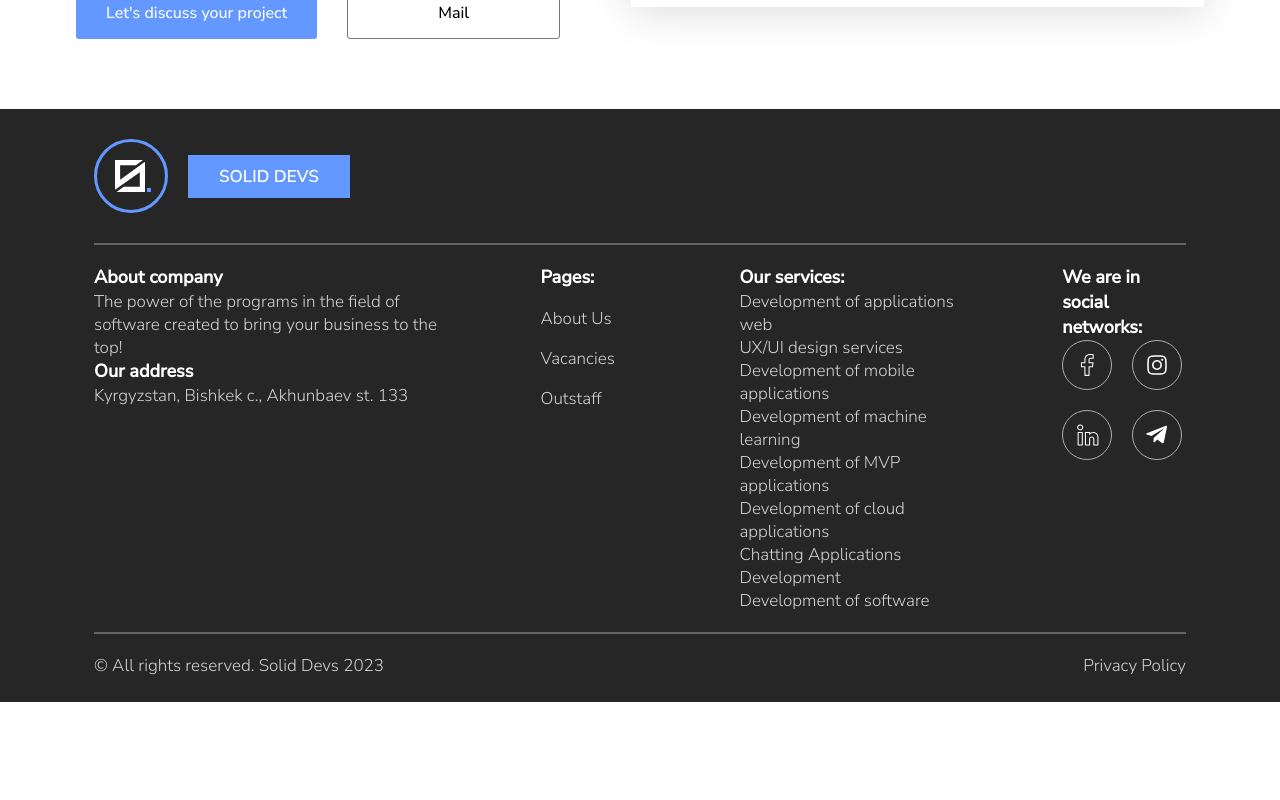
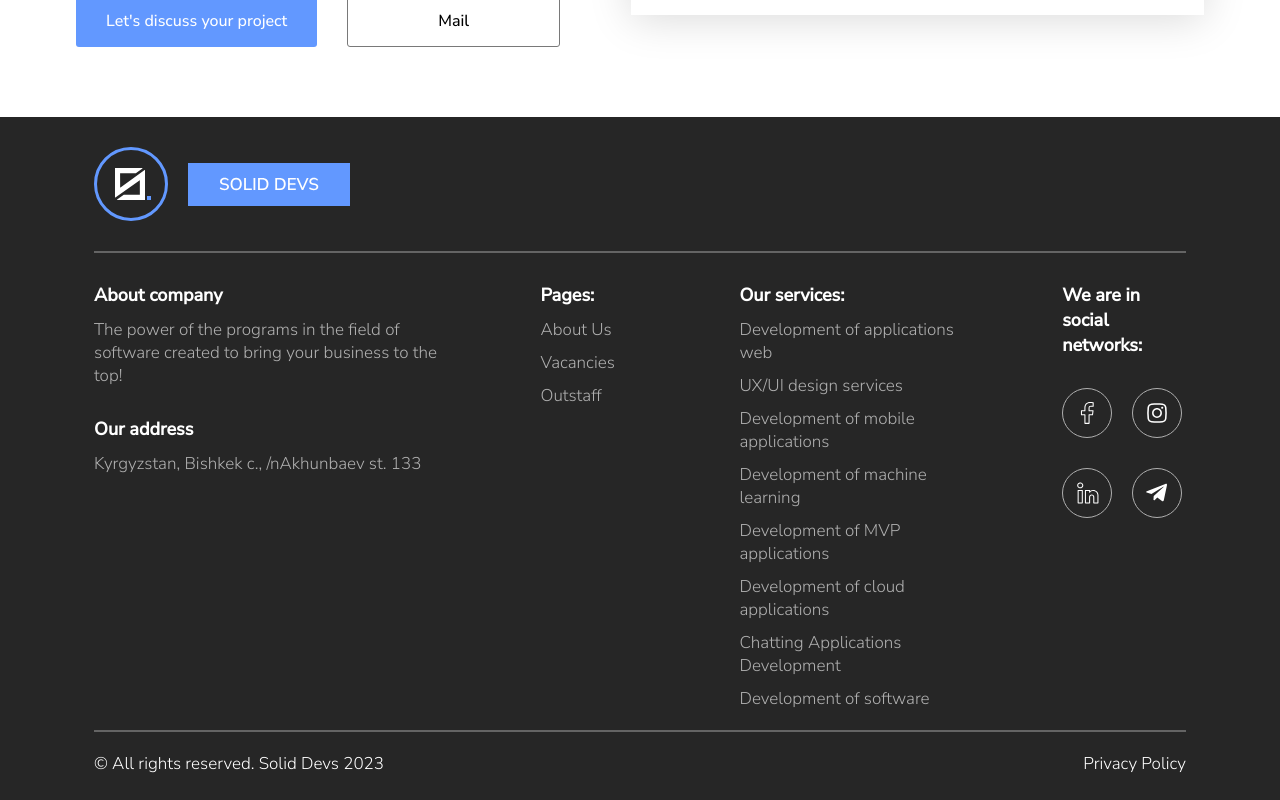
Before and after one commit to SolidDevs/solid-devs, a Next.js app: page /aboutUs in a window 1280 px wide. Shown: the part 2239-3039 px from the top of the page. Before the commit the page ends 2941 px from the top, so only its background shows below. Built offline with nearby package versions, Linux system fonts and the light colour scheme.

Commit message:
fix:project

```diff
--- a/public/assets/locales/en.json
+++ b/public/assets/locales/en.json
@@ -56,7 +56,7 @@
     "title__company": "About company",
     "company__desc": "The power of the programs in the field of software created to bring your business to the top!",
     "title__adress": "Our address",
-    "adress__desc": "Kyrgyzstan, Bishkek c., Akhunbaev st. 133",
+    "adress__desc": "Kyrgyzstan, Bishkek c., /nAkhunbaev st. 133",
     "title__pages": "Pages:",
     "page__us": "About Us",
     "page__jobs": "Vacancies",
--- a/public/assets/locales/ru.json
+++ b/public/assets/locales/ru.json
@@ -72,7 +72,7 @@
     "title__company": "О компании",
     "company__desc": "Мощь инноваций в области программного обеспечения, созданная для того, чтобы вывести ваш бизнес на вершину!",
     "title__adress": "Наш адрес",
-    "adress__desc": "Кыргызстан, г. Бишкек Ахунбаева 133",
+    "adress__desc": "Кыргызстан, г. /nБишкек Ахунбаева 133",
     "title__pages": "Страницы:",
     "page__us": "О Нас",
     "page__jobs": "Вакансии",
--- a/src/components/Footer/Footer.module.scss
+++ b/src/components/Footer/Footer.module.scss
@@ -7,7 +7,7 @@
   .line,
   .line__mobile {
     border: 1px solid #646464;
-    margin: 20px 0;
+    margin: 20px 0 0 0;
     @media (max-width: 768px) {
       margin: 15px 0;
     }
@@ -72,6 +72,7 @@
       font-size: 18px;
       line-height: 25px;
       color: $white;
+      margin-top: 30px;
 
       @media (max-width: 768px) {
         display: none;
@@ -85,7 +86,10 @@
       font-weight: 300;
       font-size: 17px;
       line-height: 23px;
-      color: #d3d3d3;
+      color: #AFAFAF;
+      margin: 0;
+      margin-top: 10px;
+      white-space: pre-line;
     }
   }
 }
--- a/src/components/Footer/components/SocialBock/SocialBlock.module.scss
+++ b/src/components/Footer/components/SocialBock/SocialBlock.module.scss
@@ -2,6 +2,7 @@
   display: flex;
   flex-wrap: wrap;
   gap: 20px;
+  margin-top: 20px;
 
   @media (max-width: 768px) {
     justify-content: space-between;
--- a/src/components/Footer/components/UnderFooter/UnderFooter.module.scss
+++ b/src/components/Footer/components/UnderFooter/UnderFooter.module.scss
@@ -1,3 +1,5 @@
+@import "../../../../styles/variables.scss";
+
 .under__footer {
   display: flex;
   justify-content: space-between;
@@ -13,8 +15,8 @@
     font-weight: 300;
     font-size: 17px;
     line-height: 23px;
-    color: #d3d3d3;
-    margin: 0;
+    color: $white;
+    margin: 20px 0px 0px 0;
 
     @media (max-width: 768px) {
       font-size: 14px;
--- a/src/components/Header/Header.jsx
+++ b/src/components/Header/Header.jsx
@@ -49,10 +49,18 @@ const Header = () => {
   };
 
   useEffect(() => {
+    const modalElement = document.querySelector("header__contactModal_active");
     document.body.style.height =
       isContactModalOpen || isServiceModalOpen ? "100vh" : "auto";
     document.body.style.overflow =
       isContactModalOpen || isServiceModalOpen ? "hidden" : "visible";
+    document.body.style.overflowY =
+      isContactModalOpen || isServiceModalOpen ? "scroll" : "";
+      if (modalElement) {
+        modalElement.addEventListener('wheel', function(event) {
+          event.preventDefault();
+        });
+      }
   }, [isContactModalOpen, isServiceModalOpen]);
 
   const handleInputChange = (e) => {
--- a/src/components/ItProjects/ItProjectsCard/ItProjectsCard.module.scss
+++ b/src/components/ItProjects/ItProjectsCard/ItProjectsCard.module.scss
@@ -20,6 +20,7 @@
     font-size: 18px;
     line-height: 25px;
     color: $mainText;
+    margin-top: 27px;
   }
 }
 @media (max-width: 768px) {
--- a/src/components/feedBack/card/Card.jsx
+++ b/src/components/feedBack/card/Card.jsx
@@ -16,7 +16,7 @@ const Сard = ({ title, subtitle, img, name, speciality, id }) => {
         <p>{t(subtitle)}</p>
       </div>
       <div className={scss.card__user}>
-        <Image src={img} width={50} height={50} alt={t(name)} />
+        <Image src={img} width={58} height={58} alt={t(name)} />
         <div className={scss.user__info}>
           <h1>{t(name)}</h1>
           <p>{t(speciality)}</p>
--- a/src/components/feedBack/card/Card.module.scss
+++ b/src/components/feedBack/card/Card.module.scss
@@ -47,6 +47,7 @@
     }
     p {
       margin: 0;
+      line-height: 26px;
     }
   }
   .card__user {
--- a/src/components/ourProjects/OurProjects.module.scss
+++ b/src/components/ourProjects/OurProjects.module.scss
@@ -8,6 +8,7 @@
     font-size: 35px;
     line-height: 48px;
     color: #262626;
+    margin-bottom: 30px;
   }
 }
 
--- a/src/components/ourProjects/projectsItem/ProjectsItem.jsx
+++ b/src/components/ourProjects/projectsItem/ProjectsItem.jsx
@@ -4,7 +4,7 @@ import Button from "../../Button/Button";
 import Image from "next/image";
 import arrow from "../../../../public/assets/images/ourProject/arrow.svg";
 import { useTranslation } from "react-i18next";
-import imgSLider from "../../../../public/assets/images/ourProject/mac.png";
+import imgSLider from "../../../../public/assets/images/ourProject/MacBook.svg";
 
 const ProjectsItem = ({ title, subtitle, links }) => {
   const [isActive, setActive] = useState(false);
```
Also changed, not shown: src/components/ourProjects/projectsItem/ProjectsItem.module.scss (+5 -2 lines), public/assets/images/ourProject/MacBook.svg (added), public/assets/images/ourProject/mac.png (deleted).
